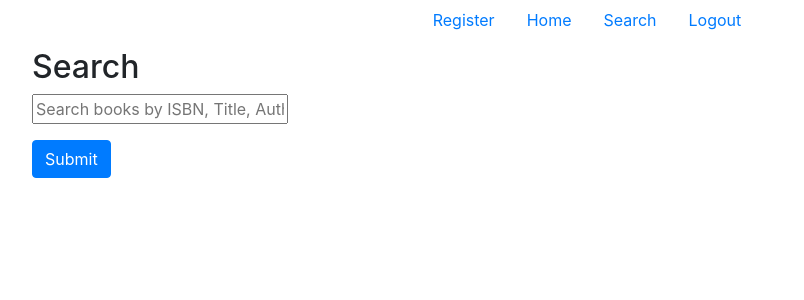
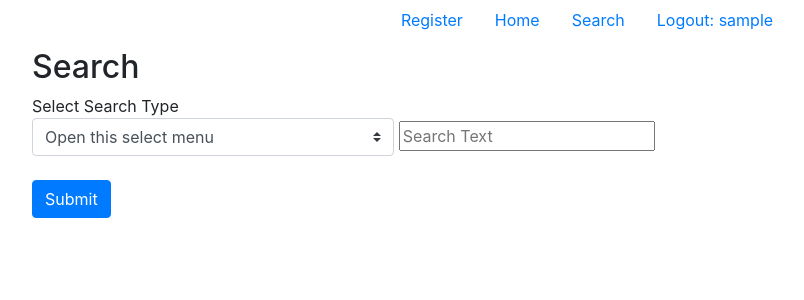
Before and after one commit to cricketthomas/cs50w, a Flask app: page /search in a window 1280 px wide. Shown: the top 300 px of the page, without its empty margins (53-857 px from the left). Run offline with Flask 2, Linux system fonts and the light colour scheme; the visitor is signed in with stand-in values (Sample User, id 1); some libraries are stand-ins or nearby versions.

Commit message:
adding search

```diff
--- a/project1/application.py
+++ b/project1/application.py
@@ -62,7 +62,7 @@ def loggedin():
     if request.method == 'POST':
         username = request.form.get("username").replace("'", "")
         password = request.form.get("password")
-        sql = ("SELECT * FROM users WHERE username = :username AND password = :password")
+        sql = "SELECT * FROM users WHERE username = :username AND password = :password"
         users = db.execute(
             sql, {'username': username, "password": password}).fetchall()
         if users:
@@ -83,11 +83,35 @@ def logout():
     return render_template('landing.html', message='bye')
 
     #db.execute('CREATE TABLE users (username VARCHAR PRIMARY KEY, password VARCHAR NOT NULL)')
-#Search for books:
+# Search for books:
+
+
 @app.route("/search", methods=["POST", "GET"])
 def searchPage():
     return render_template("search.html")
 
-@app.route("/results", methods=["POST","GET"])
+
+@app.route("/results", methods=["POST", "GET"])
 def results():
-    return 'results'
+    textparams = request.form.get("search").replace("'", "")
+    params = request.form.get("params")
+    if params == 'isbn':
+        sql = """
+        SELECT * FROM books WHERE isbn LIKE :textparams
+        """
+    elif params == "title":
+        sql = """
+        SELECT * FROM books WHERE title LIKE :textparams
+        """
+    elif params == "author":
+        sql = """
+        SELECT * FROM books WHERE author LIKE :textparams
+        """
+    else:
+        sql = """
+        SELECT * FROM books WHERE year LIKE :textparams
+        """
+
+    searchResults = db.execute(
+        sql, {'textparams': '%'+textparams+'%'}).fetchall()
+    return render_template('landing.html', message=searchResults)
--- a/project1/templates/layout.html
+++ b/project1/templates/layout.html
@@ -27,7 +27,7 @@
       <li class="nav-item">
         <a class="nav-link" href="{{ url_for('searchPage') }}">Search</a>
       </li>
-      <a class="nav-link" href="{{ url_for('logout') }}">Logout</a>
+      <a class="nav-link" href="{{ url_for('logout') }}">Logout: {{session['username']}}</a>
 
       {% else %}
       <a class="nav-link" href="{{ url_for('login') }}">Login</a>
--- a/project1/templates/search.html
+++ b/project1/templates/search.html
@@ -6,9 +6,18 @@
 <h2>Search</h2>
 <form action="{{ url_for('results') }}" method="post">
     <div class="form-group">
+        <label for="select">Select Search Type
+            <select class="custom-select" name="params">
+                <option selected>Open this select menu</option>
+                <option value="isbn" name="params">ISBN</option>
+                <option value="title" name="params">Title</option>
+                <option value="author" name="params">Author</option>
+                <option value="year" name="params">Year</option>
+            </select>
+        </label>
+        <input class="input-lg" type="text" name="search" placeholder="Search Text">
+    </div>
 
-        <input class="input-lg" type="text" name="search" placeholder="Search books by ISBN, Title, Author, and Year">
-    </div>
     <button class="btn btn-primary">Submit</button>
 
 </form>
```
Also changed, not shown: 3 other files.
